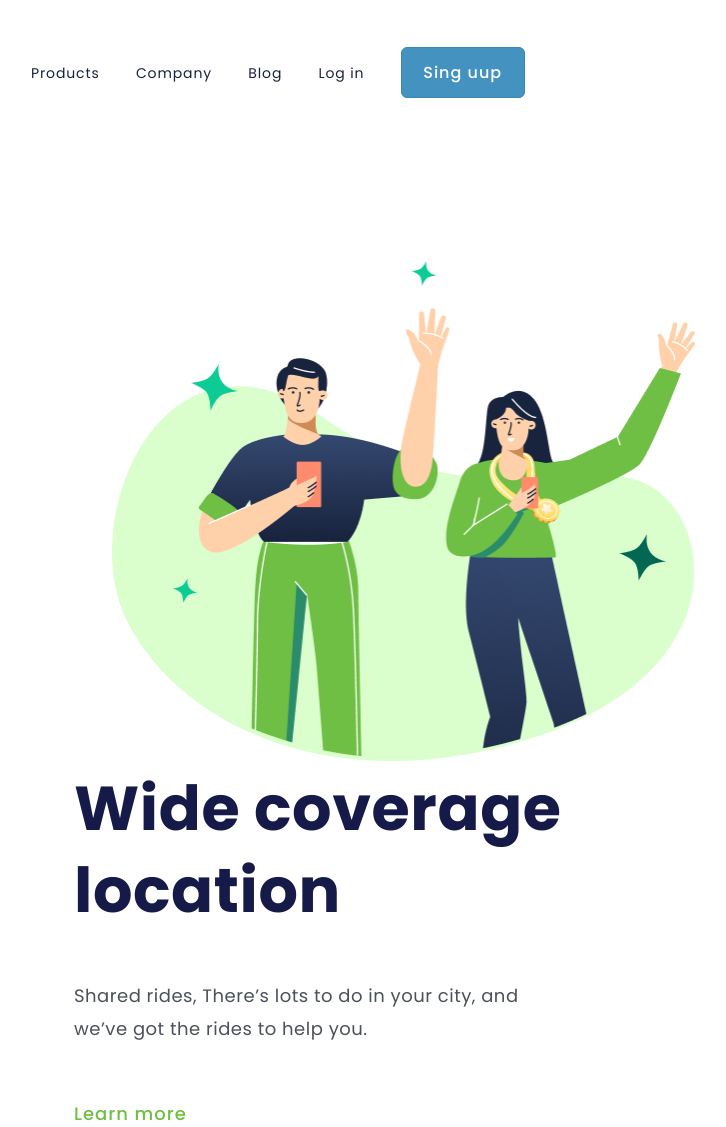
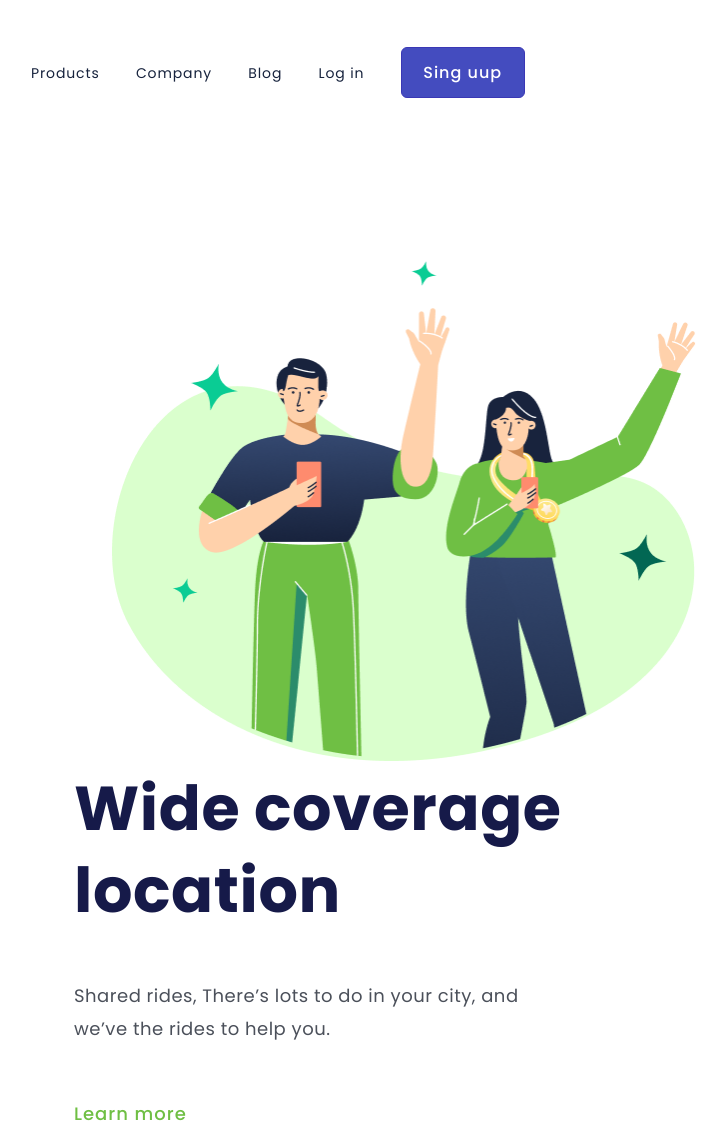
Before and after one commit to jonatascavalcanti03/Primeiro-trabalho-responsivo, a plain HTML site: page index.html in a window 1280 px wide. Shown: the whole page, without its empty margins (11-737 px from the left). Drawn offline with Linux system fonts and the light colour scheme.

Commit message:
ateração na cor principal e no paragrafo do projeto

```diff
--- a/index.html
+++ b/index.html
@@ -25,7 +25,7 @@
         class="logo-image">
     <div>
     <h1>Wide coverage location</h1>
-    <p>Shared rides, There’s lots to do in your city, and we’ve got the rides to help you.</p>
+    <p>Shared rides, There’s lots to do in your city, and we’ve  the rides to help you.</p>
 
     <button class="button-learn-more"> Learn more </button>
 </div>
--- a/styles.css
+++ b/styles.css
@@ -32,8 +32,8 @@ header {
 }
 
 .button-sing-up {
-    background: #4492bf;
-    border: 1px solid #3887b5;
+    background: #444cbf;
+    border: 1px solid #3a38b5;
     border-radius: 6px;
     width: 124px;
     height: 51px;
```
